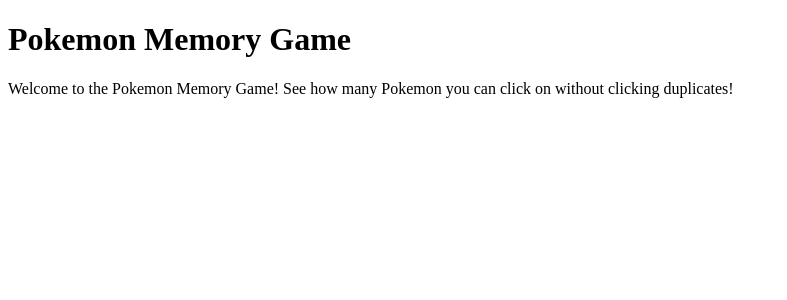
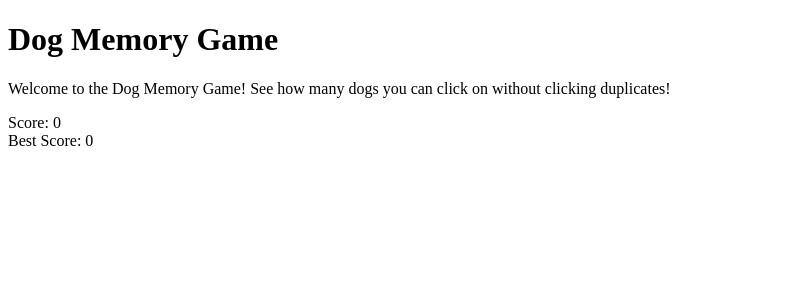
Before and after one commit to SeanRMcC/odin-memory-card, a React (Vite) app: page / in a window 1280 px wide. Shown: the top 300 px of the page, without its empty margins (0-787 px from the left). Built offline with nearby package versions, Linux system fonts and the light colour scheme; no server answers.

Commit message:
Create useEffect to fetch array of dog images

```diff
--- a/src/App.jsx
+++ b/src/App.jsx
@@ -1,11 +1,30 @@
-
+import {useState, useEffect} from "react";
 import Heading from "./components/Heading";
 
 export default function App() {
 
+  const [score, setScore] = useState(0);
+  const [highScore, setHighScore] = useState(0);
+  const [dogImages, setDogImages] = useState([]);
+
+  useEffect(() => {
+    const dogPromises = [];
+    for(let i = 0; i < 10; i++){
+      dogPromises.push(fetch("https://dog.ceo/api/breeds/image/random", {mode: "cors"})
+        .then(response => response.json())
+        .then(dog => dog.message));
+    }
+    Promise.all(dogPromises)
+      .then(dogs => setDogImages(dogs));
+
+  }, []);
+
   return (
     <>
       <Heading />
+      <div>Score: {score}</div>
+      <div>Best Score: {highScore}</div>
+      <div>{dogImages}</div>
     </>
   );
 }
--- a/src/components/Heading.jsx
+++ b/src/components/Heading.jsx
@@ -1,8 +1,8 @@
 export default function Heading(){
     return (
         <>
-            <h1>Pokemon Memory Game</h1>
-            <p>Welcome to the Pokemon Memory Game! See how many Pokemon you can click on without clicking duplicates!</p>
+            <h1>Dog Memory Game</h1>
+            <p>Welcome to the Dog Memory Game! See how many dogs you can click on without clicking duplicates!</p>
         </>
     );
 }
--- a/src/main.jsx
+++ b/src/main.jsx
@@ -1,9 +1,6 @@
-import React from 'react'
 import ReactDOM from 'react-dom/client'
 import App from './App.jsx'
 
 ReactDOM.createRoot(document.getElementById('root')).render(
-  <React.StrictMode>
     <App />
-  </React.StrictMode>,
 )
```
